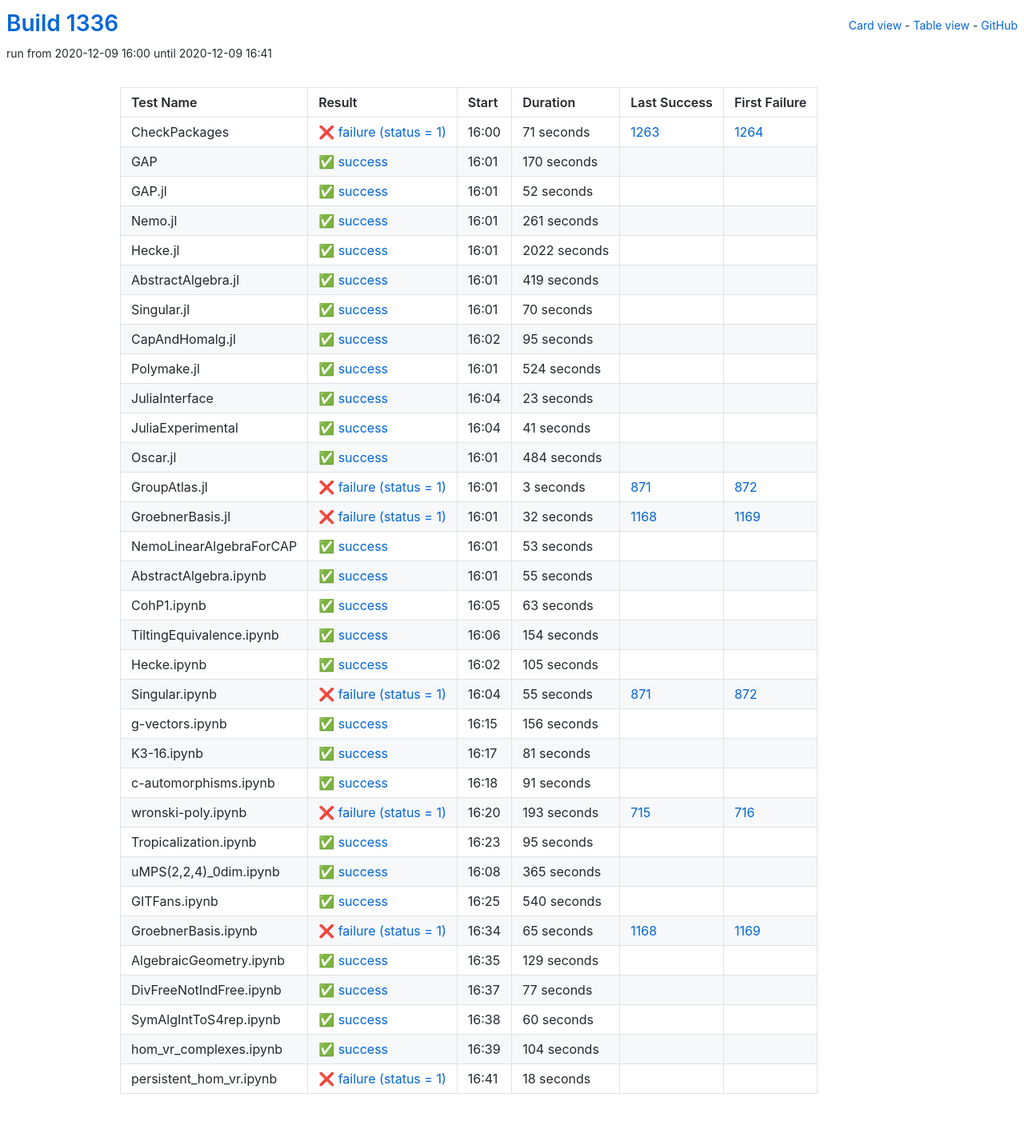
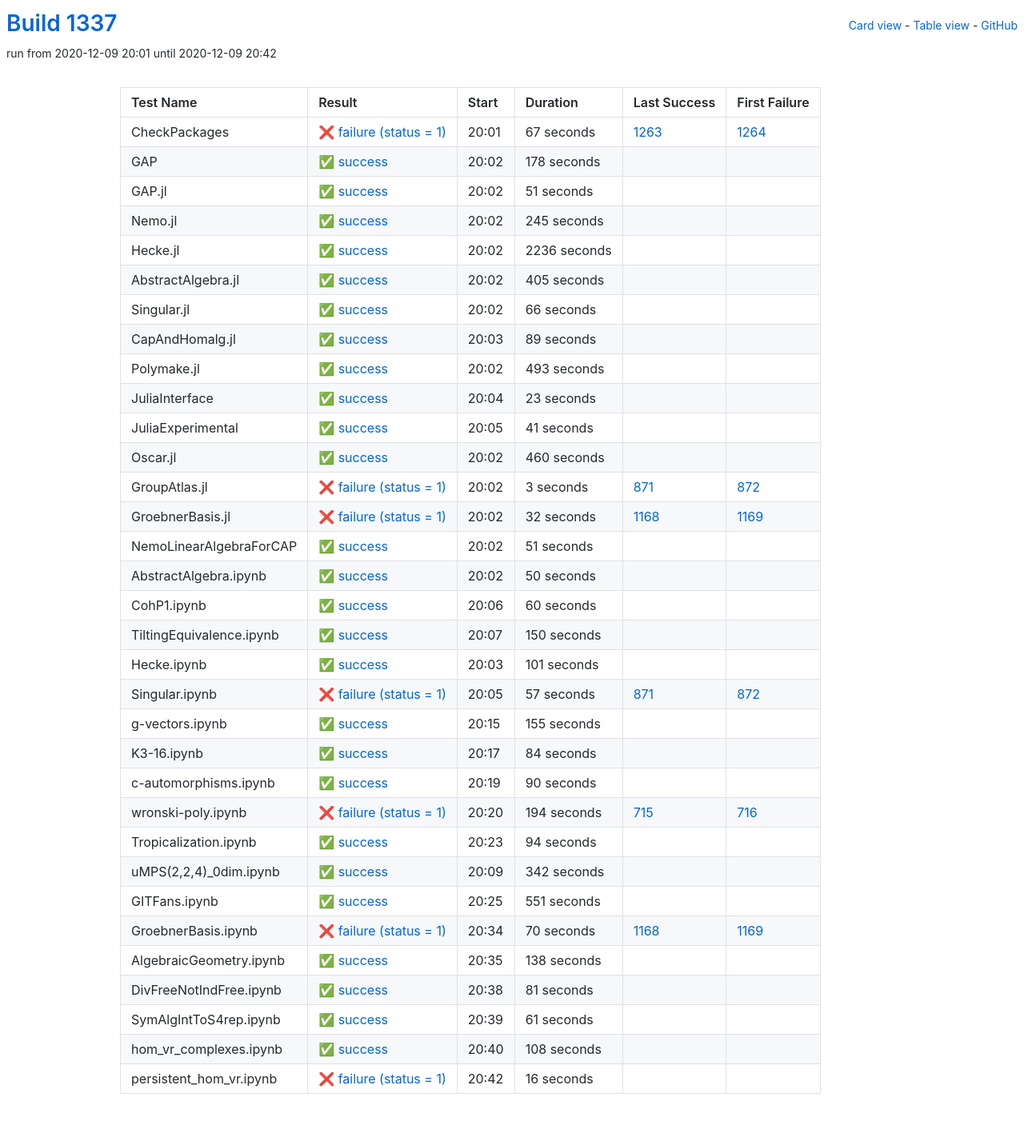
Before and after one commit to oscar-system/oscar-ci-status-stable, a Jekyll site: the page built from table.html, in a window 1280 px wide. Shown: the whole page at 80% size. Built offline with Jekyll 4.4.1, drawn with Linux system fonts in a browser that asks for light colours.

Commit message:
Build #1337

```diff
--- a/_data/ci.yml
+++ b/_data/ci.yml
@@ -1,6 +1,6 @@
 ---
-build: 1336
-build_url: https://oscarci.mathematik.uni-kl.de/job/oscar-stable/1336/
+build: 1337
+build_url: https://oscarci.mathematik.uni-kl.de/job/oscar-stable/1337/
 job: oscar-stable
 organization: oscar-system
 repo: oscar-ci-status-stable
@@ -8,116 +8,116 @@ repourl: https://github.com/oscar-system/oscar-ci-status-stable
 tests:
 - name: CheckPackages
   id: checkpackages
-  log: https://oscarci.mathematik.uni-kl.de/job/oscar-stable/1336/artifact/logs/build-1336/CheckPackages.log
-  start: 2020-12-09 16:00
+  log: https://oscarci.mathematik.uni-kl.de/job/oscar-stable/1337/artifact/logs/build-1337/CheckPackages.log
+  start: 2020-12-09 20:01
   success: false
   exitcode: 1
   status: failure
-  duration: 71
+  duration: 67
   last_success: 1263
   last_success_url: https://oscarci.mathematik.uni-kl.de/job/oscar-stable/1263/
   first_failure: 1264
   first_failure_url: https://oscarci.mathematik.uni-kl.de/job/oscar-stable/1264/
 - name: GAP
   id: gap
-  log: https://oscarci.mathematik.uni-kl.de/job/oscar-stable/1336/artifact/logs/build-1336/GAP.log
-  start: 2020-12-09 16:01
+  log: https://oscarci.mathematik.uni-kl.de/job/oscar-stable/1337/artifact/logs/build-1337/GAP.log
+  start: 2020-12-09 20:02
   success: true
   exitcode: 0
   status: success
-  duration: 170
+  duration: 178
   last_success: false
   last_success_url:
   first_failure: false
   first_failure_url:
 - name: GAP.jl
   id: gap-jl
-  log: https://oscarci.mathematik.uni-kl.de/job/oscar-stable/1336/artifact/logs/build-1336/GAP.jl.log
-  start: 2020-12-09 16:01
+  log: https://oscarci.mathematik.uni-kl.de/job/oscar-stable/1337/artifact/logs/build-1337/GAP.jl.log
+  start: 2020-12-09 20:02
   success: true
   exitcode: 0
   status: success
-  duration: 52
+  duration: 51
   last_success: false
   last_success_url:
   first_failure: false
   first_failure_url:
 - name: Nemo.jl
   id: nemo-jl
-  log: https://oscarci.mathematik.uni-kl.de/job/oscar-stable/1336/artifact/logs/build-1336/Nemo.jl.log
-  start: 2020-12-09 16:01
+  log: https://oscarci.mathematik.uni-kl.de/job/oscar-stable/1337/artifact/logs/build-1337/Nemo.jl.log
+  start: 2020-12-09 20:02
   success: true
   exitcode: 0
   status: success
-  duration: 261
+  duration: 245
   last_success: false
   last_success_url:
   first_failure: false
   first_failure_url:
 - name: Hecke.jl
   id: hecke-jl
-  log: https://oscarci.mathematik.uni-kl.de/job/oscar-stable/1336/artifact/logs/build-1336/Hecke.jl.log
-  start: 2020-12-09 16:01
+  log: https://oscarci.mathematik.uni-kl.de/job/oscar-stable/1337/artifact/logs/build-1337/Hecke.jl.log
+  start: 2020-12-09 20:02
   success: true
   exitcode: 0
   status: success
-  duration: 2022
+  duration: 2236
   last_success: false
   last_success_url:
   first_failure: false
   first_failure_url:
 - name: AbstractAlgebra.jl
   id: abstractalgebra-jl
-  log: https://oscarci.mathematik.uni-kl.de/job/oscar-stable/1336/artifact/logs/build-1336/AbstractAlgebra.jl.log
-  start: 2020-12-09 16:01
+  log: https://oscarci.mathematik.uni-kl.de/job/oscar-stable/1337/artifact/logs/build-1337/AbstractAlgebra.jl.log
+  start: 2020-12-09 20:02
   success: true
   exitcode: 0
   status: success
-  duration: 419
+  duration: 405
   last_success: false
   last_success_url:
   first_failure: false
   first_failure_url:
 - name: Singular.jl
   id: singular-jl
-  log: https://oscarci.mathematik.uni-kl.de/job/oscar-stable/1336/artifact/logs/build-1336/Singular.jl.log
-  start: 2020-12-09 16:01
+  log: https://oscarci.mathematik.uni-kl.de/job/oscar-stable/1337/artifact/logs/build-1337/Singular.jl.log
+  start: 2020-12-09 20:02
   success: true
   exitcode: 0
   status: success
-  duration: 70
+  duration: 66
   last_success: false
   last_success_url:
   first_failure: false
   first_failure_url:
 - name: CapAndHomalg.jl
   id: capandhomalg-jl
-  log: https://oscarci.mathematik.uni-kl.de/job/oscar-stable/1336/artifact/logs/build-1336/CapAndHomalg.jl.log
-  start: 2020-12-09 16:02
+  log: https://oscarci.mathematik.uni-kl.de/job/oscar-stable/1337/artifact/logs/build-1337/CapAndHomalg.jl.log
+  start: 2020-12-09 20:03
   success: true
   exitcode: 0
   status: success
-  duration: 95
+  duration: 89
   last_success: false
   last_success_url:
   first_failure: false
   first_failure_url:
 - name: Polymake.jl
   id: polymake-jl
-  log: https://oscarci.mathematik.uni-kl.de/job/oscar-stable/1336/artifact/logs/build-1336/Polymake.jl.log
-  start: 2020-12-09 16:01
+  log: https://oscarci.mathematik.uni-kl.de/job/oscar-stable/1337/artifact/logs/build-1337/Polymake.jl.log
+  start: 2020-12-09 20:02
   success: true
   exitcode: 0
   status: success
-  duration: 524
+  duration: 493
   last_success: false
   last_success_url:
   first_failure: false
   first_failure_url:
 - name: JuliaInterface
   id: juliainterface
-  log: https://oscarci.mathematik.uni-kl.de/job/oscar-stable/1336/artifact/logs/build-1336/JuliaInterface.log
-  start: 2020-12-09 16:04
+  log: https://oscarci.mathematik.uni-kl.de/job/oscar-stable/1337/artifact/logs/build-1337/JuliaInterface.log
+  start: 2020-12-09 20:04
   success: true
   exitcode: 0
   status: success
@@ -128,8 +128,8 @@ tests:
   first_failure_url:
 - name: JuliaExperimental
   id: juliaexperimental
-  log: https://oscarci.mathematik.uni-kl.de/job/oscar-stable/1336/artifact/logs/build-1336/JuliaExperimental.log
-  start: 2020-12-09 16:04
+  log: https://oscarci.mathematik.uni-kl.de/job/oscar-stable/1337/artifact/logs/build-1337/JuliaExperimental.log
+  start: 2020-12-09 20:05
   success: true
   exitcode: 0
   status: success
@@ -140,20 +140,20 @@ tests:
   first_failure_url:
 - name: Oscar.jl
   id: oscar-jl
-  log: https://oscarci.mathematik.uni-kl.de/job/oscar-stable/1336/artifact/logs/build-1336/Oscar.jl.log
-  start: 2020-12-09 16:01
+  log: https://oscarci.mathematik.uni-kl.de/job/oscar-stable/1337/artifact/logs/build-1337/Oscar.jl.log
+  start: 2020-12-09 20:02
   success: true
   exitcode: 0
   status: success
-  duration: 484
+  duration: 460
   last_success: false
   last_success_url:
   first_failure: false
   first_failure_url:
 - name: GroupAtlas.jl
   id: groupatlas-jl
-  log: https://oscarci.mathematik.uni-kl.de/job/oscar-stable/1336/artifact/logs/build-1336/GroupAtlas.jl.log
-  start: 2020-12-09 16:01
+  log: https://oscarci.mathematik.uni-kl.de/job/oscar-stable/1337/artifact/logs/build-1337/GroupAtlas.jl.log
+  start: 2020-12-09 20:02
   success: false
   exitcode: 1
   status: failure
@@ -164,8 +164,8 @@ tests:
   first_failure_url: https://oscarci.mathematik.uni-kl.de/job/oscar-stable/872/
 - name: GroebnerBasis.jl
   id: groebnerbasis-jl
-  log: https://oscarci.mathematik.uni-kl.de/job/oscar-stable/1336/artifact/logs/build-1336/GroebnerBasis.jl.log
-  start: 2020-12-09 16:01
+  log: https://oscarci.mathematik.uni-kl.de/job/oscar-stable/1337/artifact/logs/build-1337/GroebnerBasis.jl.log
+  start: 2020-12-09 20:02
   success: false
   exitcode: 1
   status: failure
@@ -176,92 +176,188 @@ tests:
   first_failure_url: https://oscarci.mathematik.uni-kl.de/job/oscar-stable/1169/
 - name: NemoLinearAlgebraForCAP
   id: nemolinearalgebraforcap
-  log: https://oscarci.mathematik.uni-kl.de/job/oscar-stable/1336/artifact/logs/build-1336/NemoLinearAlgebraForCAP.log
-  start: 2020-12-09 16:01
+  log: https://oscarci.mathematik.uni-kl.de/job/oscar-stable/1337/artifact/logs/build-1337/NemoLinearAlgebraForCAP.log
+  start: 2020-12-09 20:02
   success: true
   exitcode: 0
   status: success
-  duration: 53
+  duration: 51
   last_success: false
   last_success_url:
   first_failure: false
   first_failure_url:
 - name: AbstractAlgebra.ipynb
   id: abstractalgebra-ipynb
-  log: https://oscarci.mathematik.uni-kl.de/job/oscar-stable/1336/artifact/logs/build-1336/AbstractAlgebra.ipynb.log
-  start: 2020-12-09 16:01
+  log: https://oscarci.mathematik.uni-kl.de/job/oscar-stable/1337/artifact/logs/build-1337/AbstractAlgebra.ipynb.log
+  start: 2020-12-09 20:02
   success: true
   exitcode: 0
   status: success
-  duration: 55
+  duration: 50
   last_success: false
   last_success_url:
   first_failure: false
   first_failure_url:
 - name: CohP1.ipynb
   id: cohp1-ipynb
-  log: https://oscarci.mathematik.uni-kl.de/job/oscar-stable/1336/artifact/logs/build-1336/CohP1.ipynb.log
-  start: 2020-12-09 16:05
+  log: https://oscarci.mathematik.uni-kl.de/job/oscar-stable/1337/artifact/logs/build-1337/CohP1.ipynb.log
+  start: 2020-12-09 20:06
   success: true
   exitcode: 0
   status: success
-  duration: 63
+  duration: 60
   last_success: false
   last_success_url:
   first_failure: false
   first_failure_url:
 - name: TiltingEquivalence.ipynb
   id: tiltingequivalence-ipynb
-  log: https://oscarci.mathematik.uni-kl.de/job/oscar-stable/1336/artifact/logs/build-1336/TiltingEquivalence.ipynb.log
-  start: 2020-12-09 16:06
+  log: https://oscarci.mathematik.uni-kl.de/job/oscar-stable/1337/artifact/logs/build-1337/TiltingEquivalence.ipynb.log
+  start: 2020-12-09 20:07
   success: true
   exitcode: 0
   status: success
-  duration: 154
+  duration: 150
   last_success: false
   last_success_url:
   first_failure: false
   first_failure_url:
 - name: Hecke.ipynb
   id: hecke-ipynb
-  log: https://oscarci.mathematik.uni-kl.de/job/oscar-stable/1336/artifact/logs/build-1336/Hecke.ipynb.log
-  start: 2020-12-09 16:02
+  log: https://oscarci.mathematik.uni-kl.de/job/oscar-stable/1337/artifact/logs/build-1337/Hecke.ipynb.log
+  start: 2020-12-09 20:03
   success: true
   exitcode: 0
   status: success
-  duration: 105
+  duration: 101
   last_success: false
   last_success_url:
   first_failure: false
   first_failure_url:
 - name: Singular.ipynb
   id: singular-ipynb
-  log: https://oscarci.mathematik.uni-kl.de/job/oscar-stable/1336/artifact/logs/build-1336/Singular.ipynb.log
-  start: 2020-12-09 16:04
+  log: https://oscarci.mathematik.uni-kl.de/job/oscar-stable/1337/artifact/logs/build-1337/Singular.ipynb.log
+  start: 2020-12-09 20:05
   success: false
   exitcode: 1
   status: failure
-  duration: 55
+  duration: 57
   last_success: 871
   last_success_url: https://oscarci.mathematik.uni-kl.de/job/oscar-stable/871/
   first_failure: 872
   first_failure_url: https://oscarci.mathematik.uni-kl.de/job/oscar-stable/872/
 - name: g-vectors.ipynb
   id: g-vectors-ipynb
-  log: https://oscarci.mathematik.uni-kl.de/job/oscar-stable/1336/artifact/logs/build-1336/g-vectors.ipynb.log
-  start: 2020-12-09 16:15
+  log: https://oscarci.mathematik.uni-kl.de/job/oscar-stable/1337/artifact/logs/build-1337/g-vectors.ipynb.log
+  start: 2020-12-09 20:15
   success: true
   exitcode: 0
   status: success
-  duration: 156
+  duration: 155
   last_success: false
   last_success_url:
   first_failure: false
   first_failure_url:
 - name: K3-16.ipynb
   id: k3-16-ipynb
-  log: https://oscarci.mathematik.uni-kl.de/job/oscar-stable/1336/artifact/logs/build-1336/K3-16.ipynb.log
-  start: 2020-12-09 16:17
+  log: https://oscarci.mathematik.uni-kl.de/job/oscar-stable/1337/artifact/logs/build-1337/K3-16.ipynb.log
+  start: 2020-12-09 20:17
+  success: true
+  exitcode: 0
+  status: success
+  duration: 84
+  last_success: false
+  last_success_url:
+  first_failure: false
+  first_failure_url:
+- name: c-automorphisms.ipynb
+  id: c-automorphisms-ipynb
+  log: https://oscarci.mathematik.uni-kl.de/job/oscar-stable/1337/artifact/logs/build-1337/c-automorphisms.ipynb.log
+  start: 2020-12-09 20:19
+  success: true
+  exitcode: 0
+  status: success
+  duration: 90
+  last_success: false
+  last_success_url:
+  first_failure: false
+  first_failure_url:
+- name: wronski-poly.ipynb
+  id: wronski-poly-ipynb
+  log: https://oscarci.mathematik.uni-kl.de/job/oscar-stable/1337/artifact/logs/build-1337/wronski-poly.ipynb.log
+  start: 2020-12-09 20:20
+  success: false
+  exitcode: 1
+  status: failure
+  duration: 194
+  last_success: 715
+  last_success_url: https://oscarci.mathematik.uni-kl.de/job/oscar-stable/715/
+  first_failure: 716
+  first_failure_url: https://oscarci.mathematik.uni-kl.de/job/oscar-stable/716/
+- name: Tropicalization.ipynb
+  id: tropicalization-ipynb
+  log: https://oscarci.mathematik.uni-kl.de/job/oscar-stable/1337/artifact/logs/build-1337/Tropicalization.ipynb.log
+  start: 2020-12-09 20:23
+  success: true
+  exitcode: 0
+  status: success
+  duration: 94
+  last_success: false
+  last_success_url:
+  first_failure: false
+  first_failure_url:
+- name: uMPS(2,2,4)_0dim.ipynb
+  id: umps-2-2-4-0dim-ipynb
+  log: https://oscarci.mathematik.uni-kl.de/job/oscar-stable/1337/artifact/logs/build-1337/uMPS-2-2-4-_0dim.ipynb.log
+  start: 2020-12-09 20:09
+  success: true
+  exitcode: 0
+  status: success
+  duration: 342
+  last_success: false
+  last_success_url:
+  first_failure: false
+  first_failure_url:
+- name: GITFans.ipynb
+  id: gitfans-ipynb
+  log: https://oscarci.mathematik.uni-kl.de/job/oscar-stable/1337/artifact/logs/build-1337/GITFans.ipynb.log
+  start: 2020-12-09 20:25
+  success: true
+  exitcode: 0
+  status: success
+  duration: 551
+  last_success: false
+  last_success_url:
+  first_failure: false
+  first_failure_url:
+- name: GroebnerBasis.ipynb
+  id: groebnerbasis-ipynb
+  log: https://oscarci.mathematik.uni-kl.de/job/oscar-stable/1337/artifact/logs/build-1337/GroebnerBasis.ipynb.log
+  start: 2020-12-09 20:34
+  success: false
+  exitcode: 1
+  status: failure
+  duration: 70
+  last_success: 1168
+  last_success_url: https://oscarci.mathematik.uni-kl.de/job/oscar-stable/1168/
+  first_failure: 1169
+  first_failure_url: https://oscarci.mathematik.uni-kl.de/job/oscar-stable/1169/
+- name: AlgebraicGeometry.ipynb
+  id: algebraicgeometry-ipynb
+  log: https://oscarci.mathematik.uni-kl.de/job/oscar-stable/1337/artifact/logs/build-1337/AlgebraicGeometry.ipynb.log
+  start: 2020-12-09 20:35
+  success: true
+  exitcode: 0
+  status: success
+  duration: 138
+  last_success: false
+  last_success_url:
+  first_failure: false
+  first_failure_url:
+- name: DivFreeNotIndFree.ipynb
+  id: divfreenotindfree-ipynb
+  log: https://oscarci.mathematik.uni-kl.de/job/oscar-stable/1337/artifact/logs/build-1337/DivFreeNotIndFree.ipynb.log
+  start: 2020-12-09 20:38
   success: true
   exitcode: 0
   status: success
@@ -270,134 +366,38 @@ tests:
   last_success_url:
   first_failure: false
   first_failure_url:
-- name: c-automorphisms.ipynb
-  id: c-automorphisms-ipynb
-  log: https://oscarci.mathematik.uni-kl.de/job/oscar-stable/1336/artifact/logs/build-1336/c-automorphisms.ipynb.log
-  start: 2020-12-09 16:18
+- name: SymAlgIntToS4rep.ipynb
+  id: symalginttos4rep-ipynb
+  log: https://oscarci.mathematik.uni-kl.de/job/oscar-stable/1337/artifact/logs/build-1337/SymAlgIntToS4rep.ipynb.log
+  start: 2020-12-09 20:39
   success: true
   exitcode: 0
   status: success
-  duration: 91
-  last_success: false
-  last_success_url:
-  first_failure: false
-  first_failure_url:
-- name: wronski-poly.ipynb
-  id: wronski-poly-ipynb
-  log: https://oscarci.mathematik.uni-kl.de/job/oscar-stable/1336/artifact/logs/build-1336/wronski-poly.ipynb.log
-  start: 2020-12-09 16:20
-  success: false
-  exitcode: 1
-  status: failure
-  duration: 193
-  last_success: 715
-  last_success_url: https://oscarci.mathematik.uni-kl.de/job/oscar-stable/715/
-  first_failure: 716
-  first_failure_url: https://oscarci.mathematik.uni-kl.de/job/oscar-stable/716/
-- name: Tropicalization.ipynb
-  id: tropicalization-ipynb
-  log: https://oscarci.mathematik.uni-kl.de/job/oscar-stable/1336/artifact/logs/build-1336/Tropicalization.ipynb.log
-  start: 2020-12-09 16:23
-  success: true
-  exitcode: 0
-  status: success
-  duration: 95
-  last_success: false
-  last_success_url:
-  first_failure: false
-  first_failure_url:
-- name: uMPS(2,2,4)_0dim.ipynb
-  id: umps-2-2-4-0dim-ipynb
-  log: https://oscarci.mathematik.uni-kl.de/job/oscar-stable/1336/artifact/logs/build-1336/uMPS-2-2-4-_0dim.ipynb.log
-  start: 2020-12-09 16:08
-  success: true
-  exitcode: 0
-  status: success
-  duration: 365
-  last_success: false
-  last_success_url:
-  first_failure: false
-  first_failure_url:
-- name: GITFans.ipynb
-  id: gitfans-ipynb
-  log: https://oscarci.mathematik.uni-kl.de/job/oscar-stable/1336/artifact/logs/build-1336/GITFans.ipynb.log
-  start: 2020-12-09 16:25
-  success: true
-  exitcode: 0
-  status: success
-  duration: 540
-  last_success: false
-  last_success_url:
-  first_failure: false
-  first_failure_url:
-- name: GroebnerBasis.ipynb
-  id: groebnerbasis-ipynb
-  log: https://oscarci.mathematik.uni-kl.de/job/oscar-stable/1336/artifact/logs/build-1336/GroebnerBasis.ipynb.log
-  start: 2020-12-09 16:34
-  success: false
-  exitcode: 1
-  status: failure
-  duration: 65
-  last_success: 1168
-  last_success_url: https://oscarci.mathematik.uni-kl.de/job/oscar-stable/1168/
-  first_failure: 1169
-  first_failure_url: https://oscarci.mathematik.uni-kl.de/job/oscar-stable/1169/
-- name: AlgebraicGeometry.ipynb
-  id: algebraicgeometry-ipynb
-  log: https://oscarci.mathematik.uni-kl.de/job/oscar-stable/1336/artifact/logs/build-1336/AlgebraicGeometry.ipynb.log
-  start: 2020-12-09 16:35
-  success: true
-  exitcode: 0
-  status: success
-  duration: 129
-  last_success: false
-  last_success_url:
-  first_failure: false
-  first_failure_url:
-- name: DivFreeNotIndFree.ipynb
-  id: divfreenotindfree-ipynb
-  log: https://oscarci.mathematik.uni-kl.de/job/oscar-stable/1336/artifact/logs/build-1336/DivFreeNotIndFree.ipynb.log
-  start: 2020-12-09 16:37
-  success: true
-  exitcode: 0
-  status: success
-  duration: 77
-  last_success: false
-  last_success_url:
-  first_failure: false
-  first_failure_url:
-- name: SymAlgIntToS4rep.ipynb
-  id: symalginttos4rep-ipynb
-  log: https://oscarci.mathematik.uni-kl.de/job/oscar-stable/1336/artifact/logs/build-1336/SymAlgIntToS4rep.ipynb.log
-  start: 2020-12-09 16:38
-  success: true
-  exitcode: 0
-  status: success
-  duration: 60
+  duration: 61
   last_success: false
   last_success_url:
   first_failure: false
   first_failure_url:
 - name: hom_vr_complexes.ipynb
   id: hom-vr-complexes-ipynb
-  log: https://oscarci.mathematik.uni-kl.de/job/oscar-stable/1336/artifact/logs/build-1336/hom_vr_complexes.ipynb.log
-  start: 2020-12-09 16:39
+  log: https://oscarci.mathematik.uni-kl.de/job/oscar-stable/1337/artifact/logs/build-1337/hom_vr_complexes.ipynb.log
+  start: 2020-12-09 20:40
   success: true
   exitcode: 0
   status: success
-  duration: 104
+  duration: 108
   last_success: false
   last_success_url:
   first_failure: false
   first_failure_url:
 - name: persistent_hom_vr.ipynb
   id: persistent-hom-vr-ipynb
-  log: https://oscarci.mathematik.uni-kl.de/job/oscar-stable/1336/artifact/logs/build-1336/persistent_hom_vr.ipynb.log
-  start: 2020-12-09 16:41
+  log: https://oscarci.mathematik.uni-kl.de/job/oscar-stable/1337/artifact/logs/build-1337/persistent_hom_vr.ipynb.log
+  start: 2020-12-09 20:42
   success: false
   exitcode: 1
   status: failure
-  duration: 18
+  duration: 16
   last_success: false
   last_success_url:
   first_failure: false
```
Also changed, not shown: README.md.
